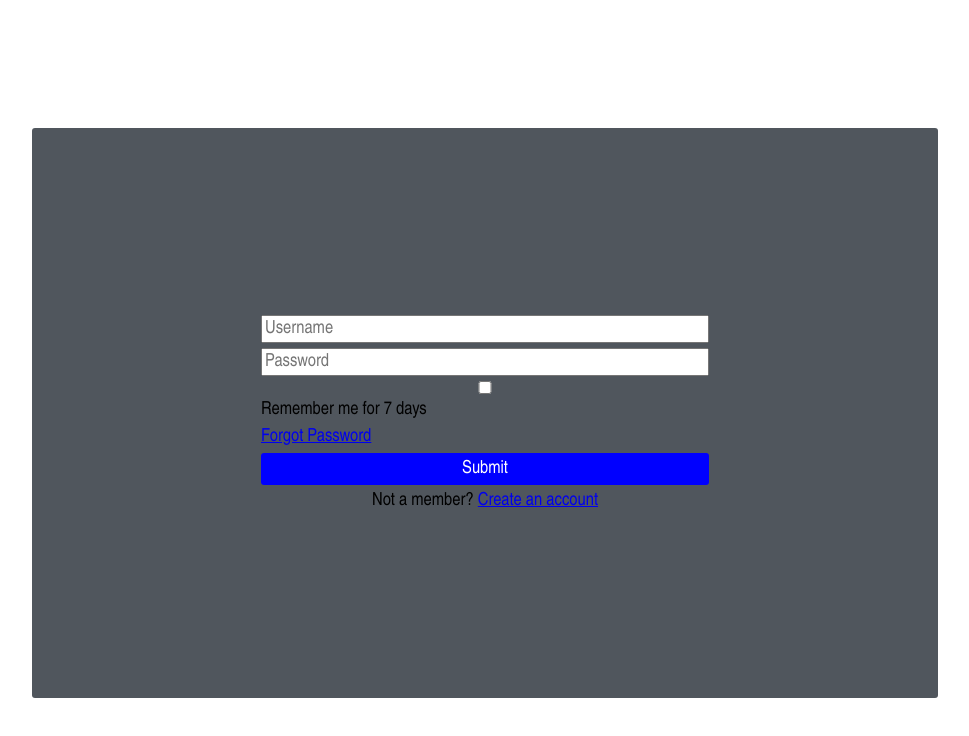
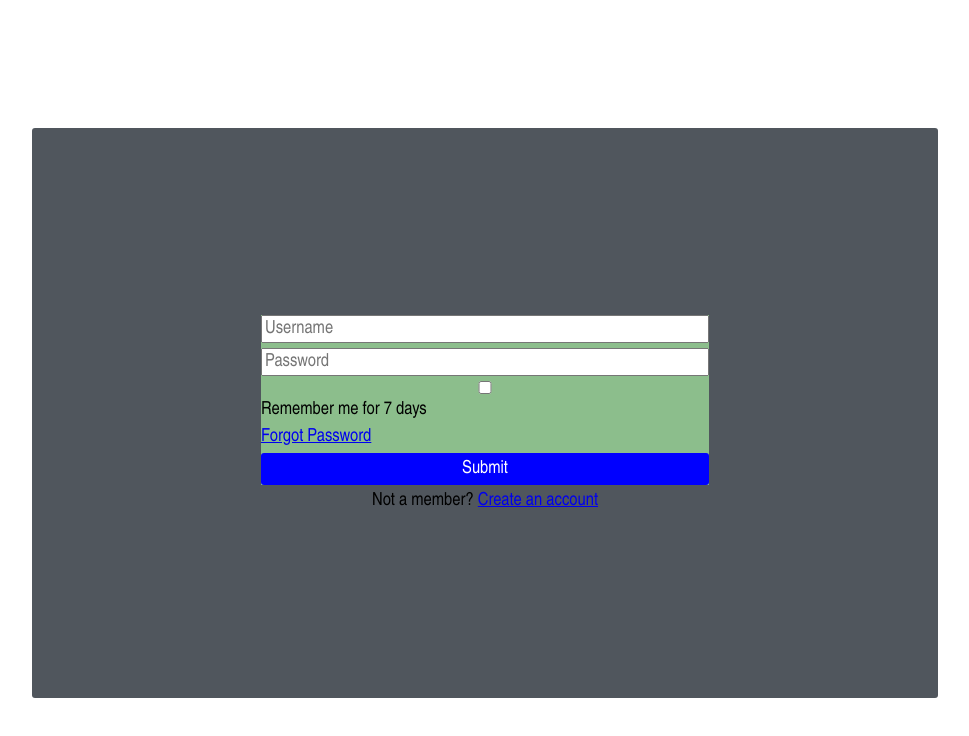
Before and after one commit to Tetka3/np-social, a React (Create React App) app: page /np-social/login in a window 1280 px wide. Shown: the top 736 px of the page, without its empty margins (214-1183 px from the left). Built offline with nearby package versions, Linux system fonts and the light colour scheme.

Commit message:
first commit

```diff
--- a/src/pages/home.css
+++ b/src/pages/home.css
@@ -25,7 +25,8 @@
     justify-content: center;
     width: 70%;
     height:70vh;
-    background-color: rgb(225,230,254);
+    background-color: rgb(140,190,140);
+    /* background-color: rgb(225,230,254); */
     margin: 50px auto;
     padding: 20px;
     border-radius: 3px;
@@ -35,6 +36,7 @@
     flex-direction: column;
     gap: 5px;
     width: 50%;
+    background-color: rgb(140,190,140);
 }
 .loginForm button{
     padding: 5px 5px;
```
